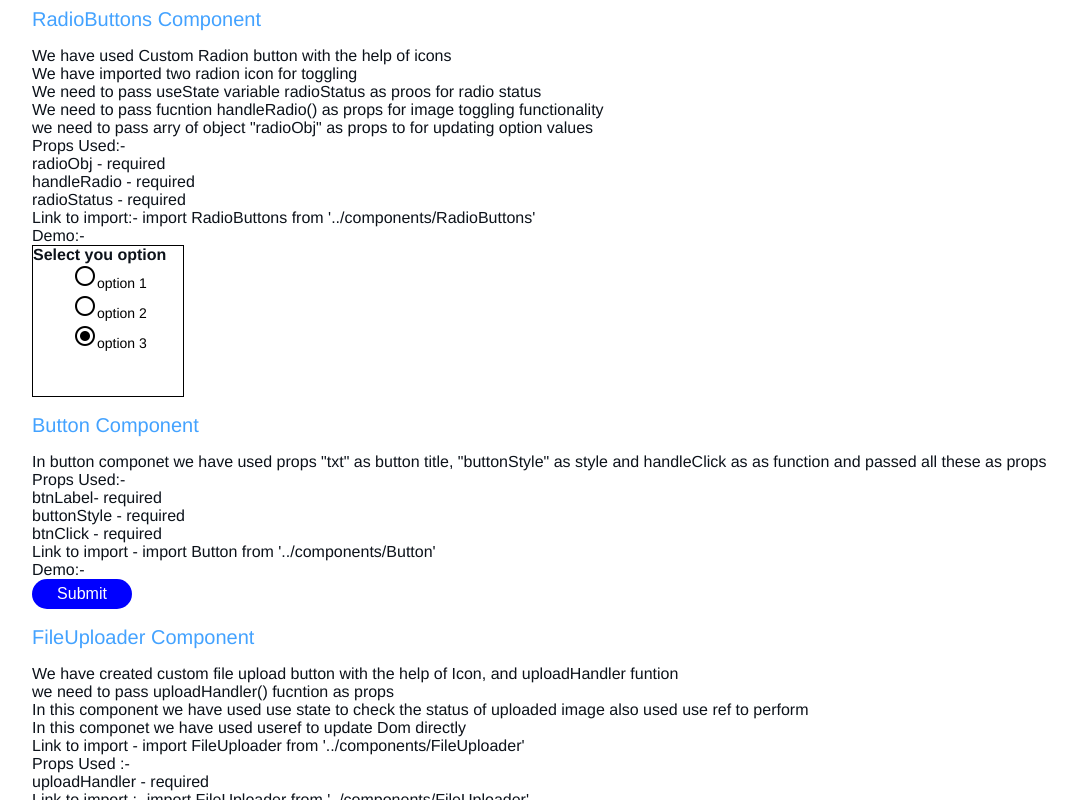
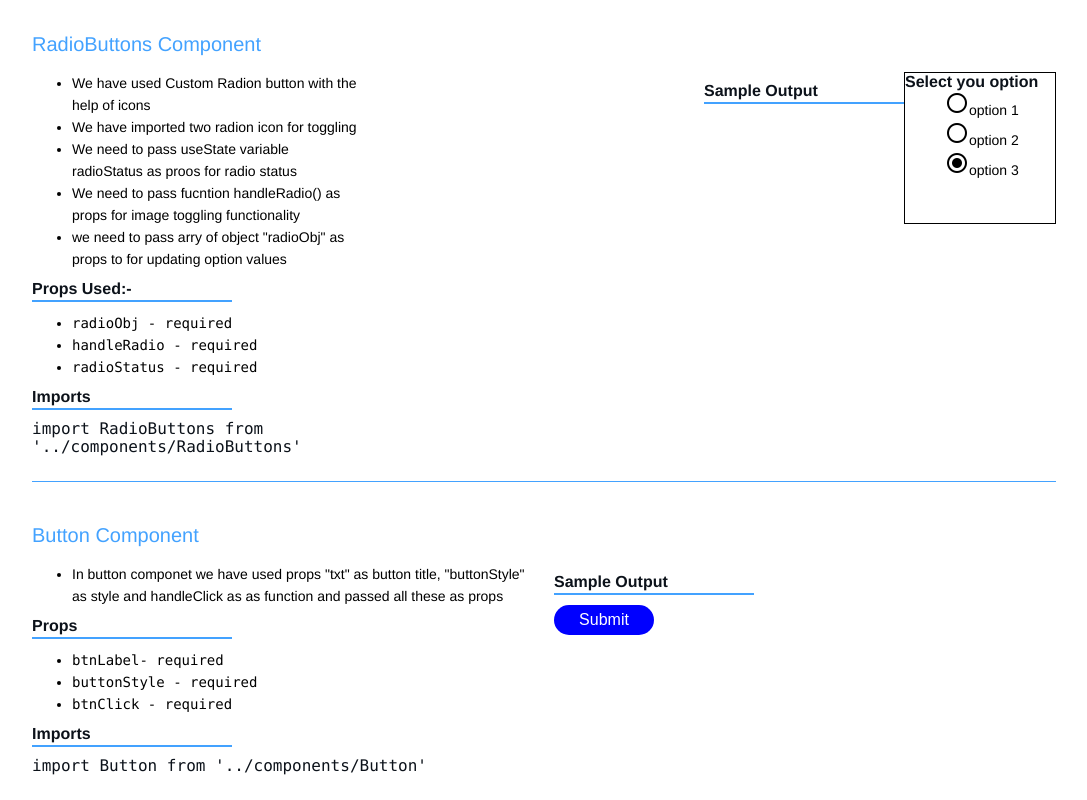
Before and after one commit to Sumit2406/floatrweb, a React (Create React App) app: page /description in a window 1280 px wide. Shown: the part 1080-1880 px from the top of the page, without its empty margins (96-1183 px from the left). Built offline with nearby package versions, Linux system fonts and the light colour scheme.

Commit message:
CSS  done for button component

```diff
--- a/src/screens/Description.js
+++ b/src/screens/Description.js
@@ -158,19 +158,24 @@ export default function Description() {
           </div>
         </div>
 
-        <div className='compoblock'>
-
+        <div className="compoblock">
           <h2>Checkbox Component</h2>
-<div className='masterblock'>
-<div className='leftblock'>
+          <div className="masterblock">
+            <div className="leftblock">
               <ul>
                 <li>Created Custom Check box with the lelp of icons</li>
                 <li>we need to import Checkbox icons for toggling</li>
-  <li>We have used useState variable isChecked for checkbox status</li>
-  <li>We have used fucntion handleOnDivChange() for image toggling functionality</li>
+                <li>
+                  We have used useState variable isChecked for checkbox status
+                </li>
+                <li>
+                  We have used fucntion handleOnDivChange() for image toggling
+                  functionality
+                </li>
               </ul>
-  <p className='subtitle'>Props Used:-</p>
-  <code><ul>
+              <p className="subtitle">Props Used:-</p>
+              <code>
+                <ul>
                   <li>handleOnDivChange - required</li>
                   <li>isChecked - required</li>
                 </ul>
@@ -180,64 +185,97 @@ export default function Description() {
                 <p>import Checkbox from '../components/Checkbox' </p>
               </code>
             </div>
-  <div className='rightblock'></div>
-  <p className='subtitle'>Sample Output</p>
+            <div className="rightblock"></div>
+            <p className="subtitle">Sample Output</p>
             <div>
-  <Checkbox chkHableClick={chkHableClick} isChecked={isChecked}/>
-</div>
+              <Checkbox chkHableClick={chkHableClick} isChecked={isChecked} />
             </div>
           </div>
 
+        </div>
+
+        <div className="compoblock">
+          <h2>RadioButtons Component</h2>
+          <div className="masterblock">
+            <div className="leftblock">
+              <ul>
+                <li>
+                  We have used Custom Radion button with the help of icons
+                </li>
+                <li>We have imported two radion icon for toggling</li>
+                <li>
+                  We need to pass useState variable radioStatus as proos for
+                  radio status
+                </li>
+                <li>
+                  We need to pass fucntion handleRadio() as props for image
+                  toggling functionality
+                </li>
+                <li>
+                  we need to pass arry of object "radioObj" as props to for
+                  updating option values{" "}
+                </li>{" "}
+              </ul>
+              <p className="subtitle">Props Used:-</p>
+              <code>
+                <ul>
+                  <li>radioObj - required</li>
+                  <li>handleRadio - required</li>
+                  <li>radioStatus - required</li>
+                </ul>
+              </code>
+              <p className="subtitle">Imports</p>
+              <code>
+                <p>import RadioButtons from '../components/RadioButtons'</p>
+              </code>
+            </div>
+            <div className="rightblock"></div>
+            <p className="subtitle">Sample Output</p>
             <div>
-          <h2>RadioButtons Component</h2>
-          <p>We have used Custom Radion button with the help of icons</p>
-          <p>We have imported two radion icon for toggling</p>
-          <p>
-            We need to pass useState variable radioStatus as proos for radio
-            status
-          </p>
-          <p>
-            We need to pass fucntion handleRadio() as props for image toggling
-            functionality
-          </p>
-          <p>
-            we need to pass arry of object "radioObj" as props to for updating
-            option values{" "}
-          </p>
-          <p>Props Used:-</p>
-          <p>radioObj - required</p>
-          <p>handleRadio - required</p>
-          <p>radioStatus - required</p>
-          <p>
-            Link to import:- import RadioButtons from
-            '../components/RadioButtons'
-          </p>
-          <p>Demo:-</p>
               <RadioButtons
                 radioObj={radioObj}
                 handleRadio={handleRadio}
                 radioStatus={radioStatus}
               />
             </div>
-        <div>
+          </div>
+        </div>
+
+        <div className="compoblock">
         <h2>Button Component</h2>
-          <p>
-            {" "}
+          <div className="masterblock">
+            <div className="leftblock">
+              <ul>
+<li>
             In button componet we have used props "txt" as button title,
             "buttonStyle" as style and handleClick as as function and passed all
             these as props{" "}
-          </p>
-          <p>Props Used:- </p>
-          <p>btnLabel- required</p>
-          <p>buttonStyle - required</p>
-          <p>btnClick - required</p>
-          <p>Link to import - import Button from '../components/Button' </p>
-          <p>Demo:-</p>
+          </li>
+              </ul>
+              <p className="subtitle">Props</p>
+              <code>
+                <ul>
+              <li>btnLabel- required</li>
+          <li>buttonStyle - required</li>
+          <li>btnClick - required</li>
+                          </ul>
+              </code>
+              <p className="subtitle">Imports</p>
+              <code>
+                <p>import Button from '../components/Button'</p>
+              </code>
+            </div>
+            <div className="rightblock">
+              <p className="subtitle">Sample Output</p>
+              <div>
                  <Button
             btnLabel="Submit"
             btnStyle={buttonStyle}
             btnClick={btnHandleClick}
           />
+              </div>
+            </div>
+          </div>
         </div>
 
         <div>
```
Lines whose indentation alone changed are shown as unchanged.
